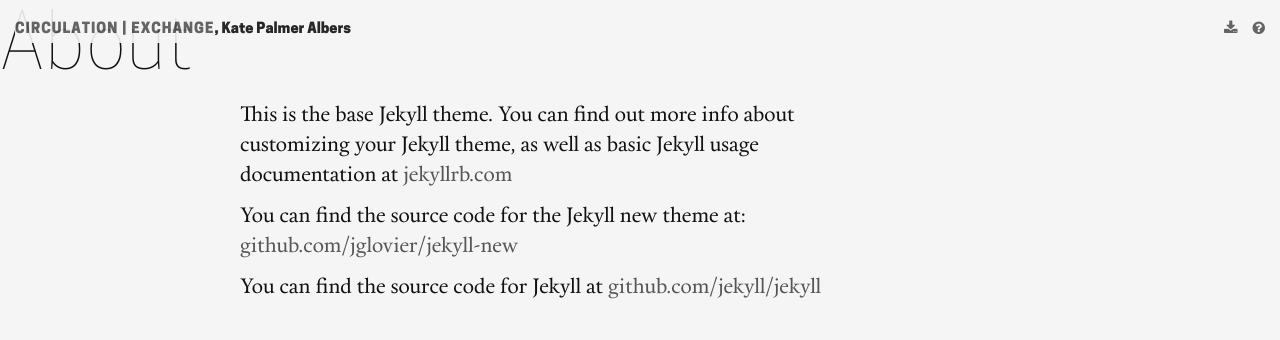
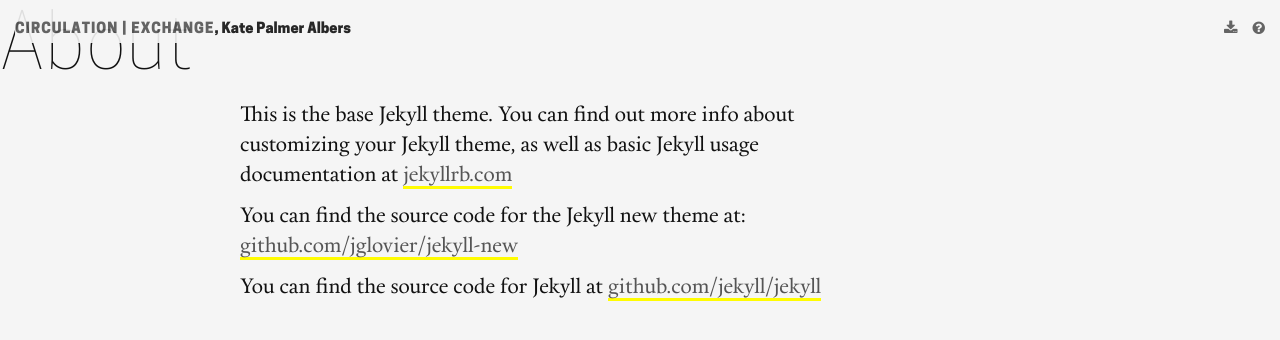
Before and after one commit to katepalbers/circ-exchg, a Jekyll site: the page built from about.md, in a window 1280 px wide. Shown: the top 340 px of the page. Built offline with Jekyll 4.4.1, drawn with Linux system fonts in a browser that asks for light colours; some web fonts are replaced.

Commit message:
Article footnote links style

```diff
--- a/assets/css/k.css
+++ b/assets/css/k.css
@@ -184,6 +184,10 @@ svg {
 	letter-spacing: 1px;
 }
 
+/*
+Article
+*/
+
 article p, article h1, article h3 {
 	width: 640px;
 	margin-left: 240px;
@@ -201,6 +205,26 @@ article header p {
 	padding-bottom: 20px;
 	border-bottom: 2px solid #555;
 	border-bottom-color: #fffc01;
+}
+
+article a {
+	color: #555;
+	border-bottom: 3px solid #fffc01;
+	text-decoration: none; }
+article a:visited {
+    color: #555;
+	text-decoration: none;}
+article a:hover {
+    color: #000;
+    border-bottom-color: #000;
+	text-decoration: none;
+}
+
+article sup {
+	font-family: CooperHewitt_Medium;
+	font-size: .7em;
+	color: #555;
+	margin-left: 2px;
 }
 
 figcaption {
```
Also changed, not shown: _posts/2013-10-01-abundant-images.md (+1 -1 lines).
